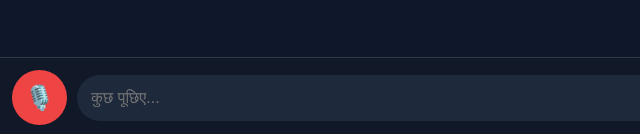
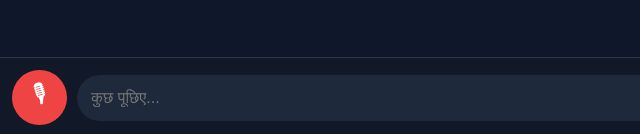
Before and after one commit to kumarmanjesh3975-art/UltraAI, a plain HTML site: page index.html in a window 1280 px wide. Shown: the part 663-797 px from the top of the page, 0-640 px from the left. Drawn offline with Linux system fonts and the light colour scheme.

Commit message:
Update index.html

```diff
--- a/index.html
+++ b/index.html
@@ -33,7 +33,7 @@
 <div class="bottom">
 
   <button id="voiceCircle" onclick="startVoiceMode()">
-    🎙️
+    🎙
   </button>
 
   <input
@@ -51,6 +51,6 @@
 
 <script src="script.js"></script>
 <script src="speech.js"></script>
-
+<script src="ui.js"></script>
 </body>
 </html>
```
